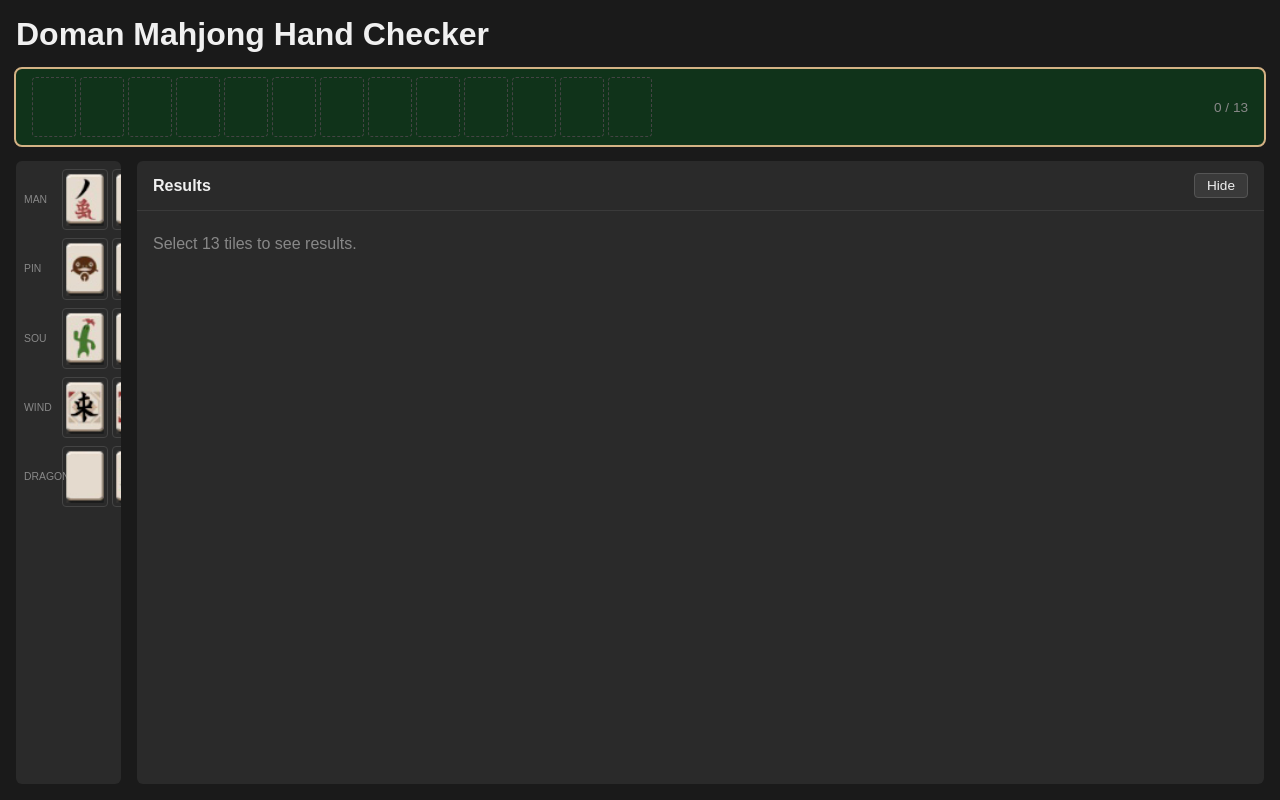
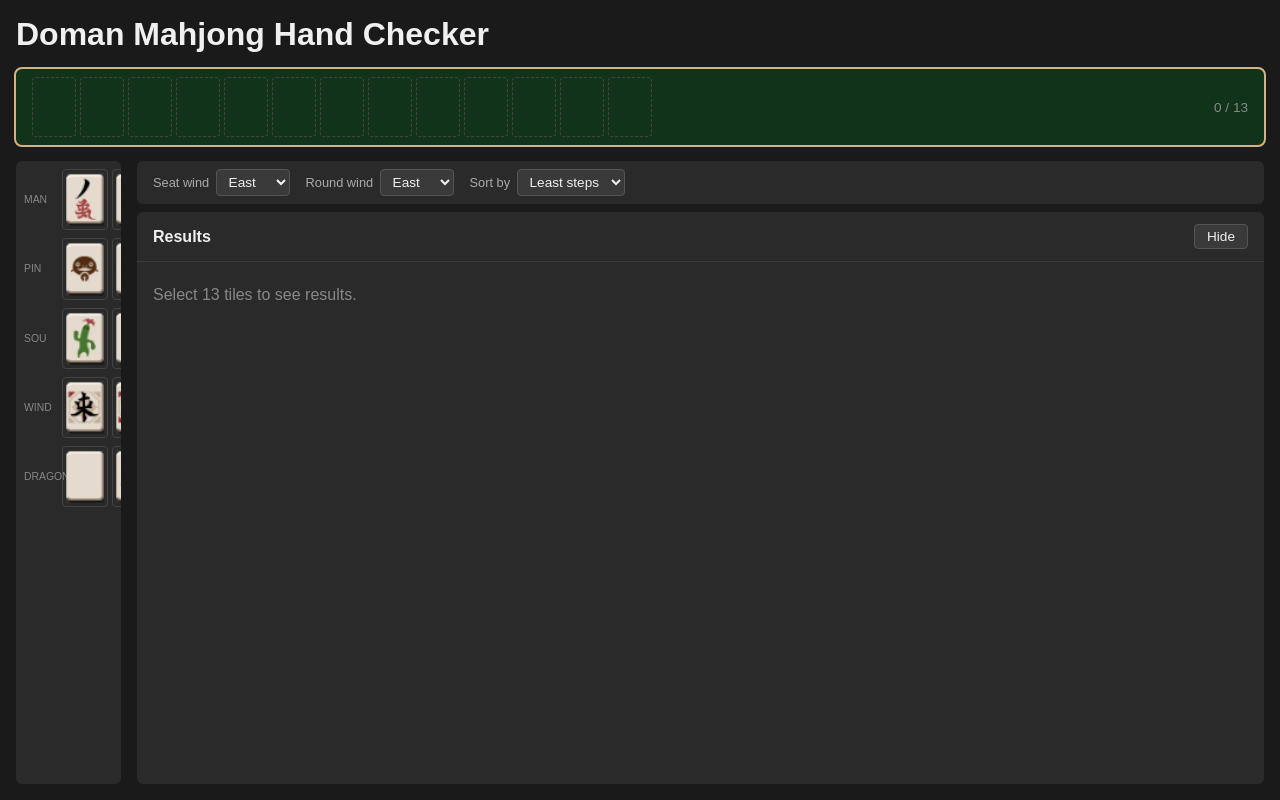
Before and after one commit to RacoonsInATrenchcoat/doman-mahjong, a React (Vite) app: page / in a window 1280 px wide. Built offline with nearby package versions, Linux system fonts and the light colour scheme.

Commit message:
add sort controls and wind selectors wired into results

```diff
--- a/src/App.tsx
+++ b/src/App.tsx
@@ -3,14 +3,25 @@ import type { Tile } from "./data/tiles";
 //Have to add "type" otherwise it errors out, due to Typescript rules.
 import { ALL_HANDS } from "./data/hands";
 import { HAND_CHECKERS } from "./logic/hand-checkers";
+import { sortResults } from "./logic/hand-sorter";
+//No type added here as "sortResults is a real function"
+import type { SortMode } from "./logic/hand-sorter";
+//Type used here as "SortMode is only a type"
 import TilePicker from "./components/tile-picker/tile-picker";
 import CurrentHand from "./components/current-hand/current-hand";
 import ResultsList from "./components/results-list/results-list";
+import SortControls from "./components/sort-controls/sort-controls";
+
+type WindValue = "east" | "south" | "west" | "north";
+//duplication from sort-controls.tsx, will need cleanup leater
 
 function App() {
   const [currentHand, setCurrentHand] = useState<Tile[]>([]);
   //Start as an empty array
   const [isResultsOpen, setIsResultsOpen] = useState(true);
+  const [seatWind, setSeatWind] = useState<WindValue>("east");
+  const [roundWind, setRoundWind] = useState<WindValue>("east");
+  const [sortMode, setSortMode] = useState<SortMode>("least-steps");
 
 
   const addTile = (tile: Tile) => {
@@ -27,14 +38,18 @@ function App() {
     setIsResultsOpen((prev) => !prev);
   };
 
-const results =
+const rawResults =
     currentHand.length === 13
       ? ALL_HANDS.map((hand) => {
           const checker = HAND_CHECKERS[hand.id];
-          const result = checker(currentHand, "east", "east");
+          const result = checker(currentHand, seatWind, roundWind);
           return { hand, result };
         })
       : null;
+
+const results = rawResults === null ? null : sortResults(rawResults, sortMode);
+//Results and rawresults are separate, as the result is checked by sort-mode filter afterwards.
+//Technically it can be sorted within, but it's good code to sort things separately from the raw results.
 
 return (
     <div className="app">
@@ -44,11 +59,21 @@ return (
       <CurrentHand currentHand={currentHand} onTileClick={removeTile} />
       <div className="app__main">
         <TilePicker currentHand={currentHand} onTileClick={addTile} />
-        <ResultsList
-          results={results}
-          isOpen={isResultsOpen}
-          onToggle={toggleResults}
-        />
+        <div className="app__results-panel">
+          <SortControls
+            seatWind={seatWind}
+            roundWind={roundWind}
+            onSeatWindChange={setSeatWind}
+            onRoundWindChange={setRoundWind}
+            sortMode={sortMode}
+            onSortModeChange={setSortMode}
+          />
+          <ResultsList
+            results={results}
+            isOpen={isResultsOpen}
+            onToggle={toggleResults}
+          />
+        </div>
       </div>
     </div>
   );
--- a/src/components/sort-controls/sort-controls.tsx
+++ b/src/components/sort-controls/sort-controls.tsx
@@ -0,0 +1,80 @@
+import type { SortMode } from "../../logic/hand-sorter";
+
+type WindValue = "east" | "south" | "west" | "north";
+
+type SortControlsProps = {
+  seatWind: WindValue;
+  roundWind: WindValue;
+  onSeatWindChange: (wind: WindValue) => void;
+  onRoundWindChange: (wind: WindValue) => void;
+  sortMode: SortMode;
+  onSortModeChange: (mode: SortMode) => void;
+};
+
+const WIND_OPTIONS: WindValue[] = ["east", "south", "west", "north"];
+
+const SORT_OPTIONS: { value: SortMode; label: string }[] = [
+  { value: "least-steps", label: "Least steps" },
+  { value: "most-han", label: "Most han" },
+  { value: "least-han", label: "Least han" },
+];
+
+function SortControls({
+  seatWind,
+  roundWind,
+  onSeatWindChange,
+  onRoundWindChange,
+  sortMode,
+  onSortModeChange,
+}: SortControlsProps) {
+  return (
+    <div className="sort-controls">
+      <div className="sort-controls__group">
+        <label htmlFor="seat-wind-select">Seat wind</label>
+        <select
+          id="seat-wind-select"
+          value={seatWind}
+          onChange={(e) => onSeatWindChange(e.target.value as WindValue)}
+        >
+          {WIND_OPTIONS.map((wind) => (
+            <option key={wind} value={wind}>
+              {wind.charAt(0).toUpperCase() + wind.slice(1)}
+            </option>
+          ))}
+        </select>
+      </div>
+
+      <div className="sort-controls__group">
+        <label htmlFor="round-wind-select">Round wind</label>
+        <select
+          id="round-wind-select"
+          value={roundWind}
+          onChange={(e) => onRoundWindChange(e.target.value as WindValue)}
+        >
+          {WIND_OPTIONS.map((wind) => (
+            <option key={wind} value={wind}>
+              {wind.charAt(0).toUpperCase() + wind.slice(1)}
+            </option>
+          ))}
+        </select>
+      </div>
+
+      <div className="sort-controls__group">
+        <label htmlFor="sort-mode-select">Sort by</label>
+        <select
+          id="sort-mode-select"
+          value={sortMode}
+          onChange={(e) => onSortModeChange(e.target.value as SortMode)}
+        >
+          {SORT_OPTIONS.map((option) => (
+            <option key={option.value} value={option.value}>
+              {option.label}
+            </option>
+          ))}
+        </select>
+      </div>
+    </div>
+  );
+}
+
+export default SortControls;
--- a/src/index.css
+++ b/src/index.css
@@ -250,3 +250,56 @@ body {
   color: #bbb;
   margin-top: 0.25rem;
 }
+
+/* Results Panel */
+.app__results-panel {
+  display: flex;
+  flex-direction: column;
+  flex: 1;
+  gap: 0.5rem;
+  overflow: hidden;
+}
+
+/* Sort Controls */
+.sort-controls {
+  display: flex;
+  flex-direction: row;
+  gap: 1rem;
+  align-items: center;
+  background-color: #2a2a2a;
+  border-radius: 6px;
+  padding: 0.5rem 1rem;
+  flex-shrink: 0;
+}
+
+.sort-controls__group {
+  display: flex;
+  flex-direction: row;
+  align-items: center;
+  gap: 0.4rem;
+}
+
+.sort-controls__group label {
+  font-size: 0.8rem;
+  color: #aaa;
+  white-space: nowrap;
+}
+
+.sort-controls__group select {
+  background-color: #3a3a3a;
+  color: #f0f0f0;
+  border: 1px solid #555;
+  border-radius: 4px;
+  padding: 0.25rem 0.5rem;
+  font-size: 0.85rem;
+  cursor: pointer;
+}
+
+.sort-controls__group select:hover {
+  border-color: #aaa;
+}
+
+.sort-controls__group select:focus {
+  outline: none;
+  border-color: #e8b84b;
+}
--- a/src/logic/hand-sorter.ts
+++ b/src/logic/hand-sorter.ts
@@ -0,0 +1,32 @@
+import type { Hand } from "../data/hands";
+import type { CheckResult } from "./hand-checkers";
+
+export type SortMode = "most-han" | "least-steps" | "least-han";
+
+export type ResultEntry = {
+  hand: Hand;
+  result: CheckResult;
+};
+
+export function sortResults(
+  results: ResultEntry[],
+  sortMode: SortMode
+): ResultEntry[] {
+  const sorted = [...results];
+
+  switch (sortMode) {
+    case "most-han":
+      sorted.sort((a, b) => b.hand.hanValue - a.hand.hanValue);
+      break;
+
+    case "least-steps":
+      sorted.sort((a, b) => a.result.tilesNeeded - b.result.tilesNeeded);
+      break;
+
+    case "least-han":
+      sorted.sort((a, b) => a.hand.hanValue - b.hand.hanValue);
+      break;
+  }
+
+  return sorted;
+}
```
Also changed, not shown: src/components/results-list/results-list.tsx (+1 -7 lines), Info.txt.
